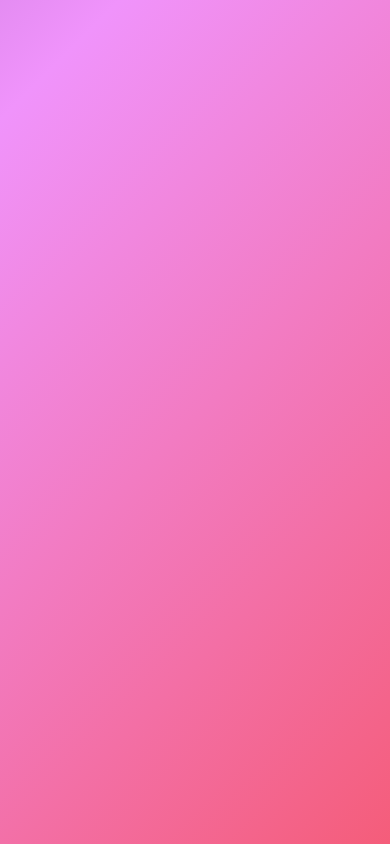
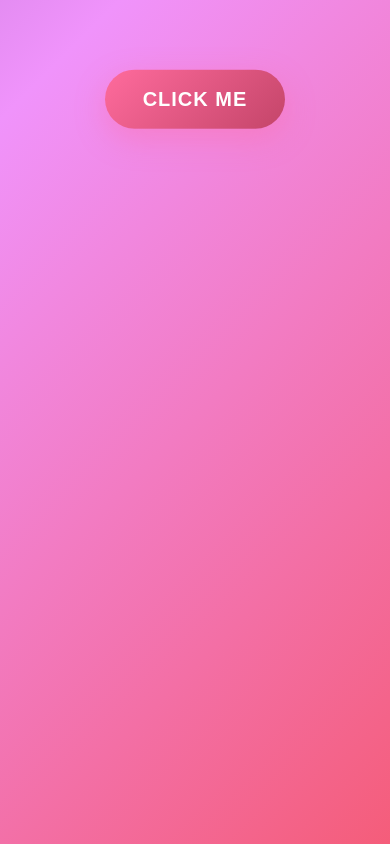
Before and after one commit to raihanibagaskoro/agn, a plain HTML site: page index.html in a window 390 px wide. Shown: the top 844 px of the page. Drawn offline with Linux system fonts and the light colour scheme.

Commit message:
Fix mobile button visibility and improve responsive design

```diff
--- a/index.html
+++ b/index.html
@@ -44,10 +44,14 @@
             top: 50%;
             left: 50%;
             transform: translate(-50%, -50%);
+            width: 100%;
+            padding: 20px;
         }
 
         .button-container {
             transition: all 0.5s ease;
+            z-index: 100;
+            position: relative;
         }
 
         .button-container.hidden {
@@ -71,6 +75,10 @@
             text-transform: uppercase;
             position: relative;
             overflow: hidden;
+            z-index: 100;
+            -webkit-appearance: none;
+            -moz-appearance: none;
+            appearance: none;
         }
 
         .love-button::before {
@@ -232,6 +240,17 @@
         }
 
         @media (max-width: 768px) {
+            body {
+                overflow-x: hidden;
+            }
+
+            .container {
+                width: 100%;
+                max-width: 100%;
+                padding: 20px;
+                box-sizing: border-box;
+            }
+
             h1 {
                 font-size: 36px;
             }
@@ -246,8 +265,32 @@
             }
 
             .love-button {
-                padding: 18px 40px;
+                padding: 20px 40px;
+                font-size: 22px;
+                min-width: 200px;
+                width: auto;
+                display: inline-block;
+                -webkit-tap-highlight-color: rgba(255, 107, 157, 0.3);
+                touch-action: manipulation;
+            }
+
+            .button-container {
+                width: 100%;
+                display: flex;
+                justify-content: center;
+                align-items: center;
+            }
+        }
+
+        @media (max-width: 480px) {
+            .love-button {
+                padding: 18px 35px;
                 font-size: 20px;
+                min-width: 180px;
+            }
+
+            .container {
+                padding: 15px;
             }
         }
     </style>
```
